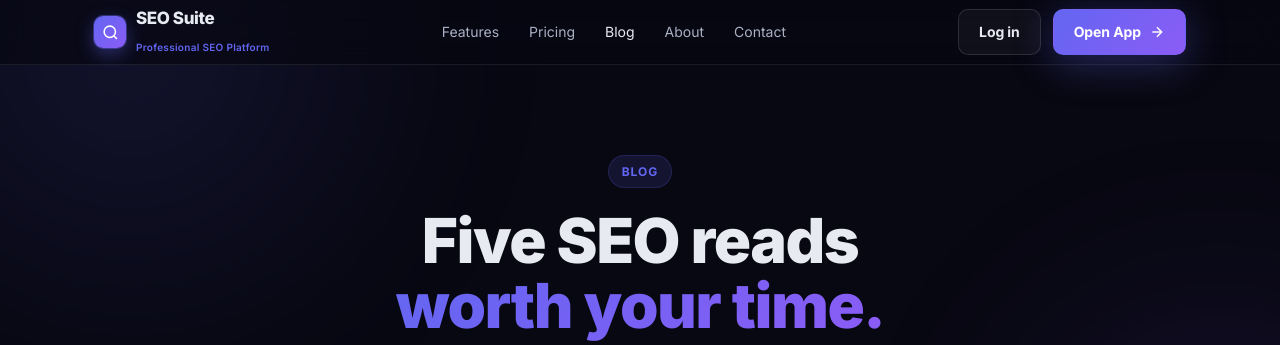
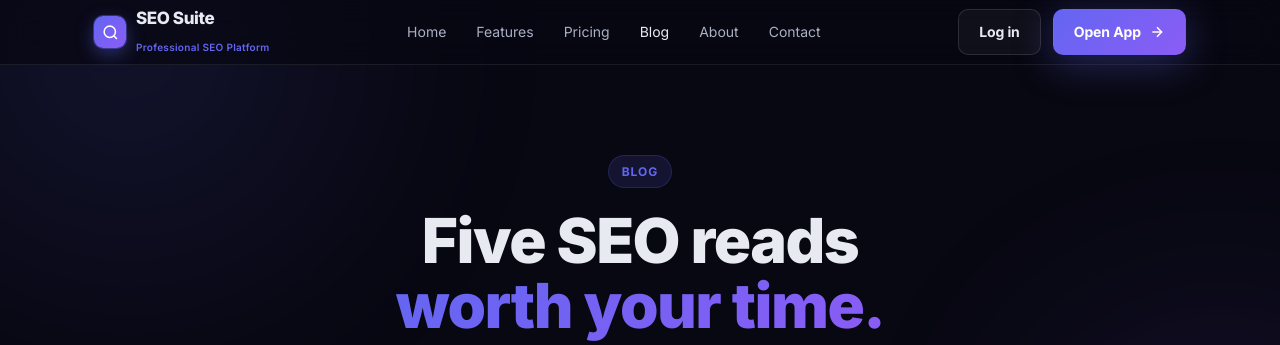
Before and after one commit to Layruss98266/SEO-Suite, a Flask app: page /blog in a window 1280 px wide. Shown: the top 345 px of the page. Run offline with Flask 3, Linux system fonts and the light colour scheme.

Commit message:
feat: add Home link to public marketing site navigation bar

```diff
--- a/app/templates/site/base.html
+++ b/app/templates/site/base.html
@@ -18,6 +18,7 @@
       <span>SEO Suite<br><span class="brand-sub">Professional SEO Platform</span></span>
     </a>
     <nav class="nav-links">
+      <a href="/"         {% if active=='home'     %}class="active"{% endif %}>Home</a>
       <a href="/features" {% if active=='features' %}class="active"{% endif %}>Features</a>
       <a href="/pricing"  {% if active=='pricing'  %}class="active"{% endif %}>Pricing</a>
       <a href="/blog"     {% if active=='blog'     %}class="active"{% endif %}>Blog</a>
```
